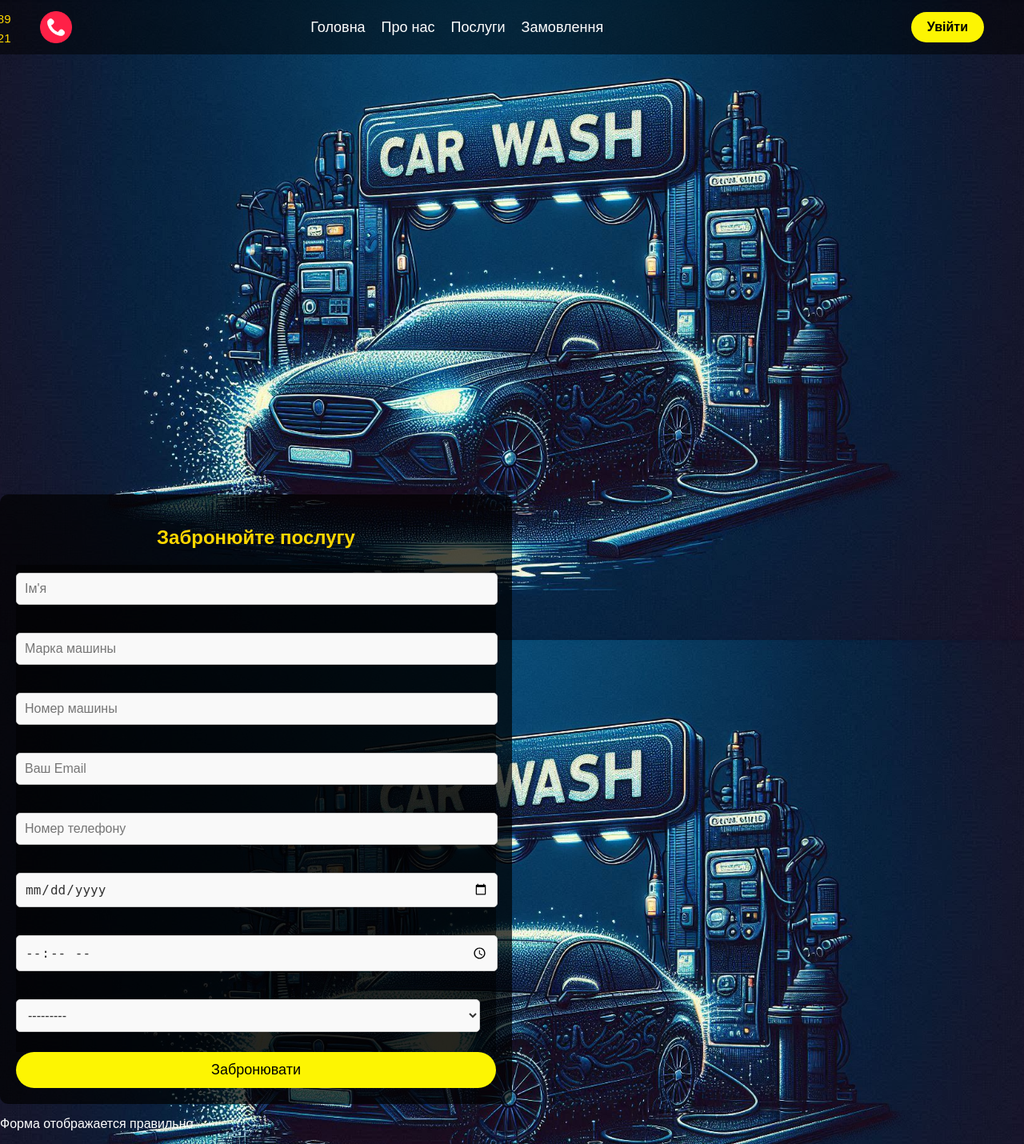
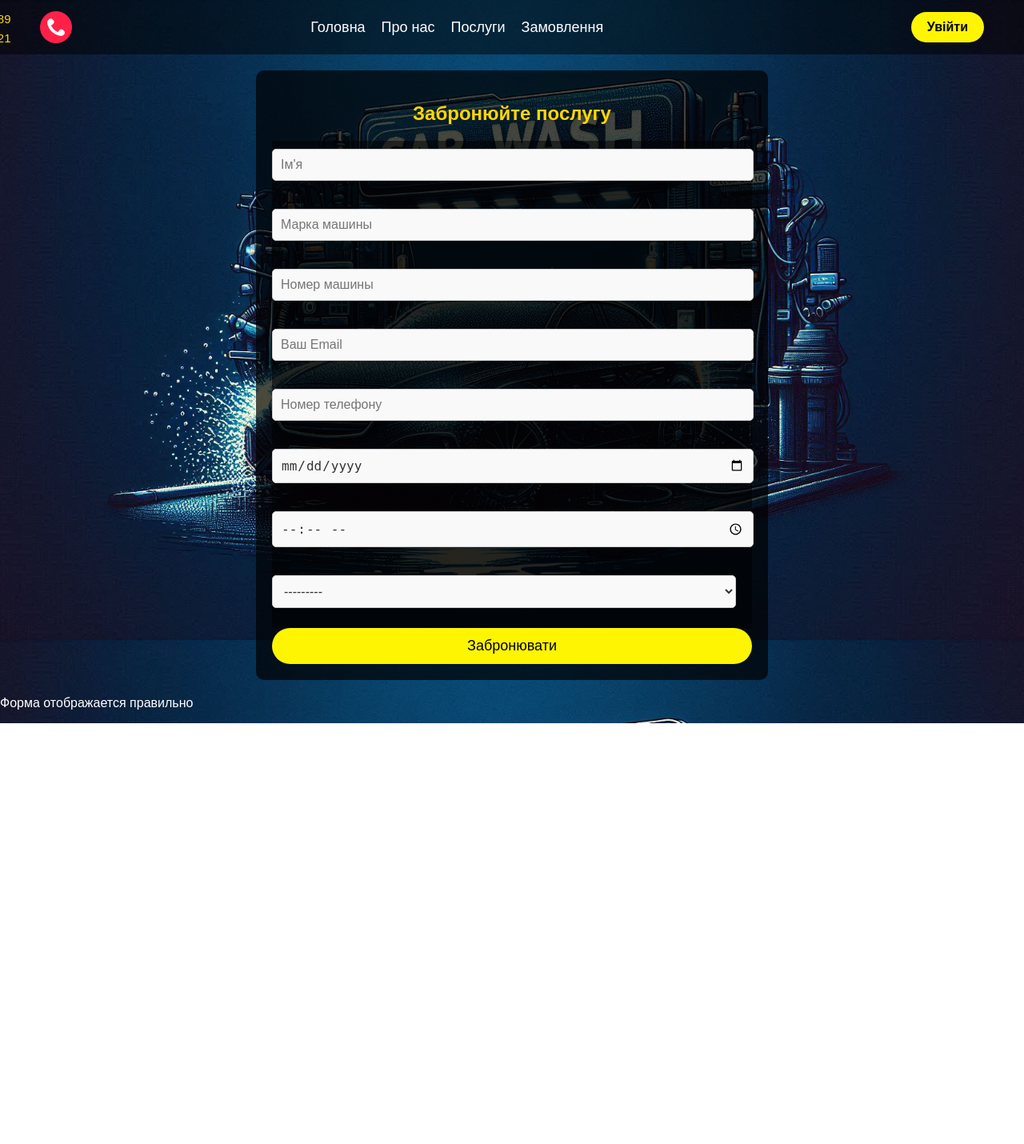
Before and after one commit to Danilovichvsky/Carwashing, a Django app: template PycharmProjects/CarWashing/WetCar/templates/WetCar/booking.html in a window 1280 px wide. Shown: the whole page at 80% size. After the commit the page ends 904 px from the top, so only its background shows below. Run offline with Django 5.2, Linux system fonts and the light colour scheme; the template is opened without the code that fills it: values that come from a table or form of the project are taken from there, others are empty; parts of the project's set-up code (start-up, migrations or seed data) failed here and were passed over.

Commit message:
added booking system

```diff
--- a/PycharmProjects/CarWashing/WetCar/static/WetCar/css/style.css
+++ b/PycharmProjects/CarWashing/WetCar/static/WetCar/css/style.css
@@ -151,12 +151,15 @@
     background-color: rgba(0, 0, 0, 0.7); /* Прозрачный фон */
     padding: 20px;
     border-radius: 10px;
-    margin-top: 100px;
+    margin-top: 20px;  /* Уменьшаем отступ сверху */
+    margin-bottom: 20px; /* Убираем лишний отступ снизу */
+    margin-left: auto;
+    margin-right: auto;
     width: 80%;
     max-width: 600px;
-    margin-left: center;
-    margin-right: center;
 }
+
+
 
 /* Стили для заголовка формы */
 .booking-form h2 {
@@ -231,10 +234,8 @@
 .scroll-button:hover {
     background-color: #e67e22;
 }
-/* Form section */
-.booking-form {
-    margin-top: 550px;
-}
+
+
 /* Smooth scroll effect */
 html {
     scroll-behavior: smooth;
--- a/PycharmProjects/CarWashing/WetCar/templates/WetCar/booking.html
+++ b/PycharmProjects/CarWashing/WetCar/templates/WetCar/booking.html
@@ -1,4 +1,6 @@
 {% extends "WetCar/base.html" %}
+
+{% load static %}  <!-- Добавьте этот тег для загрузки статических файлов -->
 
 {% block title %}Головна{% endblock %}
 
@@ -7,7 +9,7 @@
     body {
       margin: 0;
       font-family: Arial, sans-serif;
-      background: url("static/WetCar/images/v6_3.png") no-repeat center center fixed;
+      background: url("{% static 'WetCar/images/v6_3.png' %}") no-repeat center center fixed;
       background-size: cover;
       color: white;
   }
@@ -34,85 +36,18 @@
 
         <button type="submit">Забронювати</button>
     </form>
-
-
 </div>
 
-
 <!-- The confirmation message -->
+{% if confirmation_message %}
 <div id="confirmation-message"
-     style="display: none; color: white; text-align: center; font-size: 20px; background-color: rgba(0, 0, 0, 0.7); padding: 20px; border-radius: 10px;">
-    Заказ сформирован, очікуйте на дзвінок!
+     style="display: block; color: white; text-align: center; font-size: 20px; background-color: rgba(0, 0, 0, 0.7); padding: 20px; border-radius: 10px;">
+    {{ confirmation_message }}
 </div>
+{% endif %}
 
 <script>
-    document.getElementById('booking-form').addEventListener('submit', async function (event) {
-        event.preventDefault(); // Останавливаем стандартную отправку формы
-
-        const form = event.target;
-        const formData = new FormData(form);
-
-        try {
-            const response = await fetch(form.action, {
-                method: 'POST',
-                body: formData,
-                headers: {
-                    'X-Requested-With': 'XMLHttpRequest'
-                }
-            });
-
-            if (response.ok) {
-                const confirmationMessage = document.getElementById('confirmation-message');
-                confirmationMessage.style.display = 'block'; // Показываем сообщение
-
-                // Скрываем сообщение через 5 секунд
-                setTimeout(() => {
-                    confirmationMessage.style.display = 'none';
-                }, 5000);
-
-                // Очищаем форму (опционально)
-                form.reset();
-            } else {
-                const errors = await response.json();
-                displayErrors(errors); // Показываем ошибки (опционально)
-            }
-        } catch (error) {
-            console.error('Ошибка при отправке формы:', error);
-        }
-    });
-
-    function displayErrors(errors) {
-    // Очищаем существующие ошибки
-    document.querySelectorAll('.errorlist').forEach((errorList) => errorList.remove());
-
-    // Проходим по всем полям формы
-    for (const [fieldName, fieldErrors] of Object.entries(errors)) {
-        const field = document.querySelector(`[name="${fieldName}"]`);
-        if (field) {
-            // Находим контейнер для текущего поля
-            const fieldContainer = field.closest('.form-field');
-
-            // Создаем список ошибок
-            const errorList = document.createElement('ul');
-            errorList.className = 'errorlist';
-
-            // Добавляем ошибки в список
-            fieldErrors.forEach((error) => {
-                const errorItem = document.createElement('li');
-                errorItem.textContent = error;
-                errorList.appendChild(errorItem);
-            });
-
-            // Вставляем ошибки после поля
-            fieldContainer.appendChild(errorList);
-        }
-    }
-}
-
 </script>
-
-
-
 
 {% if form %}
 <p>Форма отображается правильно</p>
--- a/PycharmProjects/CarWashing/WetCar/templates/WetCar/main.html
+++ b/PycharmProjects/CarWashing/WetCar/templates/WetCar/main.html
@@ -56,10 +56,4 @@
 
 </script>
 
-{% if form %}
-<p>Форма отображается правильно</p>
-{% else %}
-<p>Форма не передана или есть проблема с рендерингом.</p>
-{% endif %}
-
 {% endblock %}
```
Also changed, not shown: PycharmProjects/CarWashing/WetCar/forms.py (+5 -6 lines).
